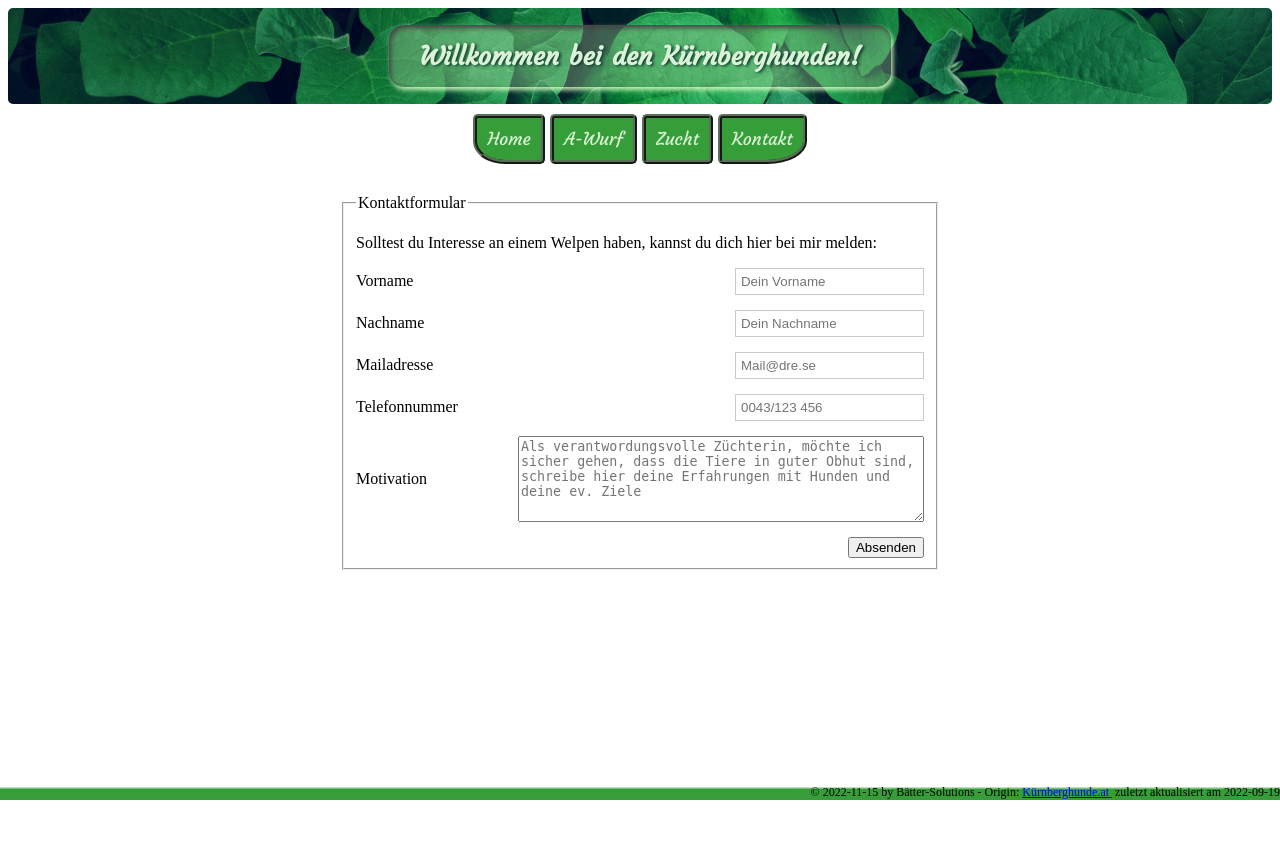
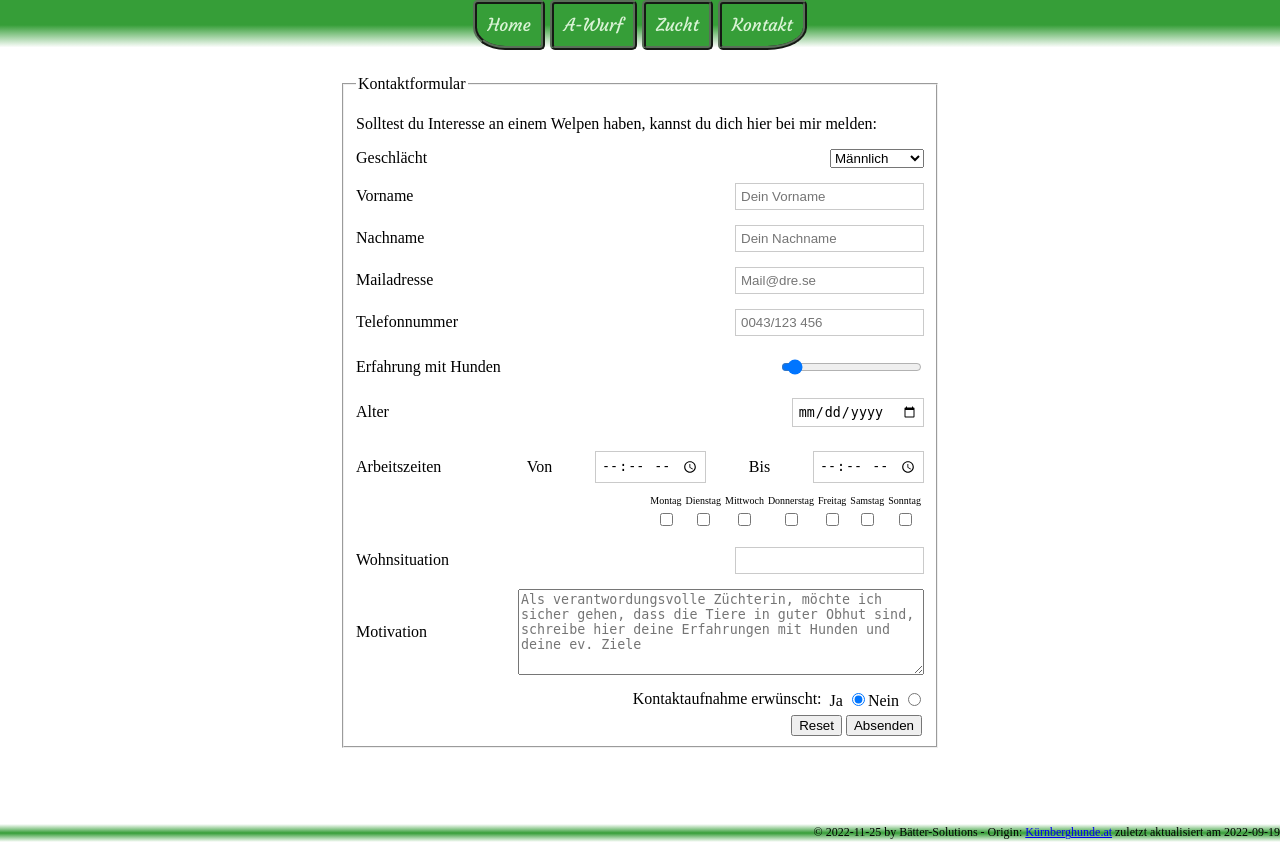
Before and after one commit to ZerodymeAT/AbgabenWeb, a PHP site: page /kontakt.html in a window 1280 px wide. Before the commit the page ends 800 px from the top, so only its background shows below. Run offline with PHP 8.4, Linux system fonts and the light colour scheme.

Commit message:
Update 2022-11-25

```diff
--- a/Aufgaben/##empty.html
+++ b/Aufgaben/##empty.html
@@ -10,7 +10,7 @@
 </head>
 <body>
 <header>
-  <h1 class="mainHeadline">Willkommen bei den Kürnberghunden!</h1>
+  <h1 class="welcomeMsg">Willkommen bei den Kürnberghunden!</h1>
 </header>
 <nav>
   <ul class="menu">
--- a/Aufgaben/kontakt.html
+++ b/Aufgaben/kontakt.html
@@ -11,10 +11,8 @@
 </head>
 <body>
 <header>
-    <h1 class="mainHeadline">Willkommen bei den Kürnberghunden!</h1>
-</header>
-<nav>
-    <ul class="menu">
+<nav class="menu">
+    <ul class="menuItems">
         <li class="menuStart">
             <a href="index.html">Home</a>
         </li>
@@ -29,13 +27,23 @@
         </li>
     </ul>
 </nav>
+</header>
 <main>
 <article>
     <form action="" method="post" enctype="multipart/form-data">
         <fieldset>
             <legend>Kontaktformular</legend>
             <p>Solltest du Interesse an einem Welpen haben, kannst du dich hier bei mir melden:</p>
-                <div class="formFlex">
+            <div class="formFlex">
+                <label for="sex">Geschlächt</label>
+                <select id="sex" name  ="sex">
+                    <option value="Maennlich">Männlich</option>
+                    <option value="Weiblich">Weiblich</option>
+                    <option value="Divers">Divers</option>
+                    <option value="Unbestimmt">Unbestimmt</option>
+                </select>
+            </div>
+            <div class="formFlex">
                     <label for="Vorname">Vorname</label>
                     <input type="text" name="Vorname" id="Vorname" placeholder="Dein Vorname" required>
                 </div>
@@ -52,17 +60,84 @@
                 <input type="tel" name="Telefon" id="Telefon" placeholder="0043/123 456">
             </div>
             <div class="formFlex">
+                <label for="KnowHow">Erfahrung mit Hunden</label>
+                <input type="range" name="Knowhow" id="KnowHow" min="1" max="10" step="1" value="1">
+            </div>
+            <div class="formFlex">
+                <label for="Alter">Alter</label>
+                <input type="date" name="Alter" id="Alter">
+            </div>
+            <div class="formFlex" style="margin-bottom: 0px">
+                <label for="AZkommen">Arbeitszeiten</label><label for="AZgehen"></label>
+                <p>Von</p>
+                <input type="time" name="AZkommen" id="AZkommen">
+                <p>Bis</p>
+                <input type="time" name="AZgehen" id="AZgehen">
+            </div>
+            <div class="formFlexAZ">
+                <table class="tabelleKontakt">
+                    <tr>
+                        <td>Montag</td>
+                        <td>Dienstag</td>
+                        <td>Mittwoch</td>
+                        <td>Donnerstag</td>
+                        <td>Freitag</td>
+                        <td>Samstag</td>
+                        <td>Sonntag</td>
+                    </tr>
+                    <tr>
+                        <td><input type="checkbox" id="Montag" name="Montag">
+                        <label for="Montag"></label></td>
+                        <td><input type="checkbox" id="Dienstag" name="Dienstag">
+                        <label for="Dienstag"></label></td>
+                        <td><input type="checkbox" id="Mittwoch" name="Mittwoch">
+                        <label for="Mittwoch"></label></td>
+                        <td><input type="checkbox" id="Donnerstag" name="Donnerstag">
+                        <label for="Donnerstag"></label></td>
+                        <td><input type="checkbox" id="Freiag" name="Freiag">
+                        <label for="Freiag"></label></td>
+                        <td><input type="checkbox" id="Samstag" name="Samstag">
+                        <label for="Samstag"></label></td>
+                        <td><input type="checkbox" id="Sonntag" name="Sonntag">
+                        <label for="Sonntag"></label></td>
+                    </tr>
+                </table>
+            </div>
+            <div class="formFlex">
+                <label for="Wohnsituation">Wohnsituation</label>
+                <input type="text" list="Wohnsituationen" name="Wohnsituation" id="Wohnsituation">
+                <datalist id="Wohnsituationen">
+                    <option value="Haus mit Garten 100 m²+" />
+                    <option value="Haus mit Garten weniger als 100 m²" />
+                    <option value="Wohnung klein <=50 m²" />
+                    <option value="Wohnung mittel 51-99 m²" />
+                    <option value="Wohnung groß >100 m²" />
+                </datalist>
+            </div>
+            <div class="formFlex">
                 <label for="Motivation">Motivation</label>
-                <textarea class="textMotivation" type="text" name="Motivation" id="Motivation" placeholder="Als verantwordungsvolle Züchterin, möchte ich sicher gehen, dass die Tiere in guter Obhut sind, schreibe hier deine Erfahrungen mit Hunden und deine ev. Ziele"></textarea>
+                <textarea class="textMotivation" name="Motivation" id="Motivation" placeholder="Als verantwordungsvolle Züchterin, möchte ich sicher gehen, dass die Tiere in guter Obhut sind, schreibe hier deine Erfahrungen mit Hunden und deine ev. Ziele"></textarea>
+            </div>
+            <div class="formFlexCB">
+                Kontaktaufnahme erwünscht: &nbsp;
+                <div>
+                    <label for="CheckY">Ja</label>
+                    <input type="radio" name="Kontakt" id="CheckY" checked required>
+                </div>
+                <div>
+                   <label for="CheckN">Nein</label>
+                    <input type="radio" name="Kontakt" id="CheckN">
+                </div>
             </div>
             <div>
                 <button type="submit">Absenden</button>
+                <button type="reset">Reset</button>
             </div>
         </fieldset>
     </form>
 
 </article>
 </main>
-<footer>&copy; 2022-11-15 by Bätter-Solutions - Origin:&nbsp<a href="http://kuernberghunde.at" target="_blank">Kürnberghunde.at </a>&nbspzuletzt aktualisiert am 2022-09-19</footer>
+<footer>&copy; 2022-11-25 by Bätter-Solutions - Origin:&nbsp<a href="http://kuernberghunde.at" target="_blank">Kürnberghunde.at </a>&nbspzuletzt aktualisiert am 2022-09-19</footer>
 </body>
 </html>
--- a/Aufgaben/style/HeadNavFoot.css
+++ b/Aufgaben/style/HeadNavFoot.css
@@ -1,12 +1,4 @@
-header{
-    min-height: 2vw;
-    background: url("../img/bg-header.jpg") no-repeat top/100% 50% fixed;
-    display: flex;
-    justify-content: center;
-    align-items: center;
-    border-radius: 5px;
-}
-.mainHeadline{
+.welcomeMsg{
     font-family: 'Courgette-Regular', sans-serif;
     color: #daf3d6;
     word-spacing: 2px;
@@ -19,8 +11,24 @@ header{
     border-radius: 15px;
     box-shadow: 2px 3px 5px rgba(215, 255, 194, 0.93), 2px 3px 5px #444 inset;
 }
+.welcomeMsgBG{
+    min-height: 2vw;
+    background: url("../img/bg-header.jpg") no-repeat top/100% 50% fixed;
+    display: flex;
+    justify-content: center;
+    align-items: center;
+    border-radius: 5px;
+}
 
 .menu{
+    z-index: 99999;
+    position: fixed;
+    display: flex;
+    justify-content: center;
+    top: 0;
+    width: 100%;
+}
+.menuItems{
     display: flex;
     flex-wrap: wrap;
     padding: 0;
@@ -33,10 +41,20 @@ header{
     text-decoration: none;
     color: #daf3d6;
 }
-.menu a:hover, nav li:hover{
+.menucolorchanger{
     color: #103B30;
+}
+
+nav li:hover > a,li:hover{
     background-color: #D7FFC2ED;
+    color: #103B30;
     text-decoration: underline;
+}
+
+nav {
+    top: 0;
+    background: rgb(255,255,255);
+    background: linear-gradient(0deg, rgba(255,255,255,1) 5%, rgba(54,158,56,1) 50%);
 }
 nav li{
     margin-right: 5px;
@@ -53,20 +71,14 @@ nav li{
     margin-right: 0;
     border-bottom-right-radius: 45%;
 }
-nav{
-    position: sticky;
-    display: flex;
-    justify-content: center;
-    top: 0;
-}
 
 footer{
-    position: fixed;
+    display: flex;
+    height: 20px;
+    justify-content: flex-end;
+    align-items: center;
     text-align: right;
-    width: 100%;
-    right: 0;
-    bottom: 0;
     font-size: 12px;
-    background: rgb(54,158,56);
-    background: linear-gradient(0deg, rgba(54,158,56,1) 70%, rgba(255,255,255,1) 90%);
+    background: rgb(255,255,255);
+    background: linear-gradient(0deg, rgba(255,255,255,1) 5%, rgba(54,158,56,1) 50%, rgba(255,255,255,1) 95%);
 }
--- a/Aufgaben/style/grid.css
+++ b/Aufgaben/style/grid.css
@@ -1,18 +1,14 @@
 body{
     display: grid;
+    grid-template-rows: auto auto auto;
     grid-template-columns: 1fr 3fr 1fr;
-    grid-template-rows: auto auto auto auto;
     grid-template-areas:
-    /*"menuelement" "menuelement" "menuelement"*/
     "headline headline headline"
-    "menuelement menuelement menuelement"
-    "seiteli inhalt seitere"
     "seiteli inhalt seitere"
     "fuss fuss fuss";
-    gap: 10px 20px;
+    gap: 55px 20px;
 }
 header{grid-area: headline;}
-nav{grid-area: menuelement}
 main{grid-area: inhalt;}
 seiteli{grid-area: seiteli;}
 seitere{grid-area: seitere;}
--- a/Aufgaben/style/kontakt.css
+++ b/Aufgaben/style/kontakt.css
@@ -19,4 +19,19 @@ input{
 }
 button{
     float: right;
+    margin: 0 2px;
 }
+.tabelleKontakt{
+    font-size: 10px;
+    text-align: center;
+    display: flex;
+    justify-content: flex-end;
+}
+.formFlexAZ{
+    margin-bottom: 15px;
+}
+.formFlexCB{
+    display: flex;
+    justify-content: flex-end;
+    margin-bottom: 5px;
+}
--- a/Aufgaben/style/style.css
+++ b/Aufgaben/style/style.css
@@ -16,6 +16,10 @@
     padding: 0 0 0 2em;
     margin: 0;
 }
+body{
+    margin: 0;
+}
+
 .awardStatus{
     display: flex;
     flex-wrap: nowrap;
```
Also changed, not shown: Aufgaben/awurf.html (+4 -5 lines), Aufgaben/index.html (+5 -26 lines).
